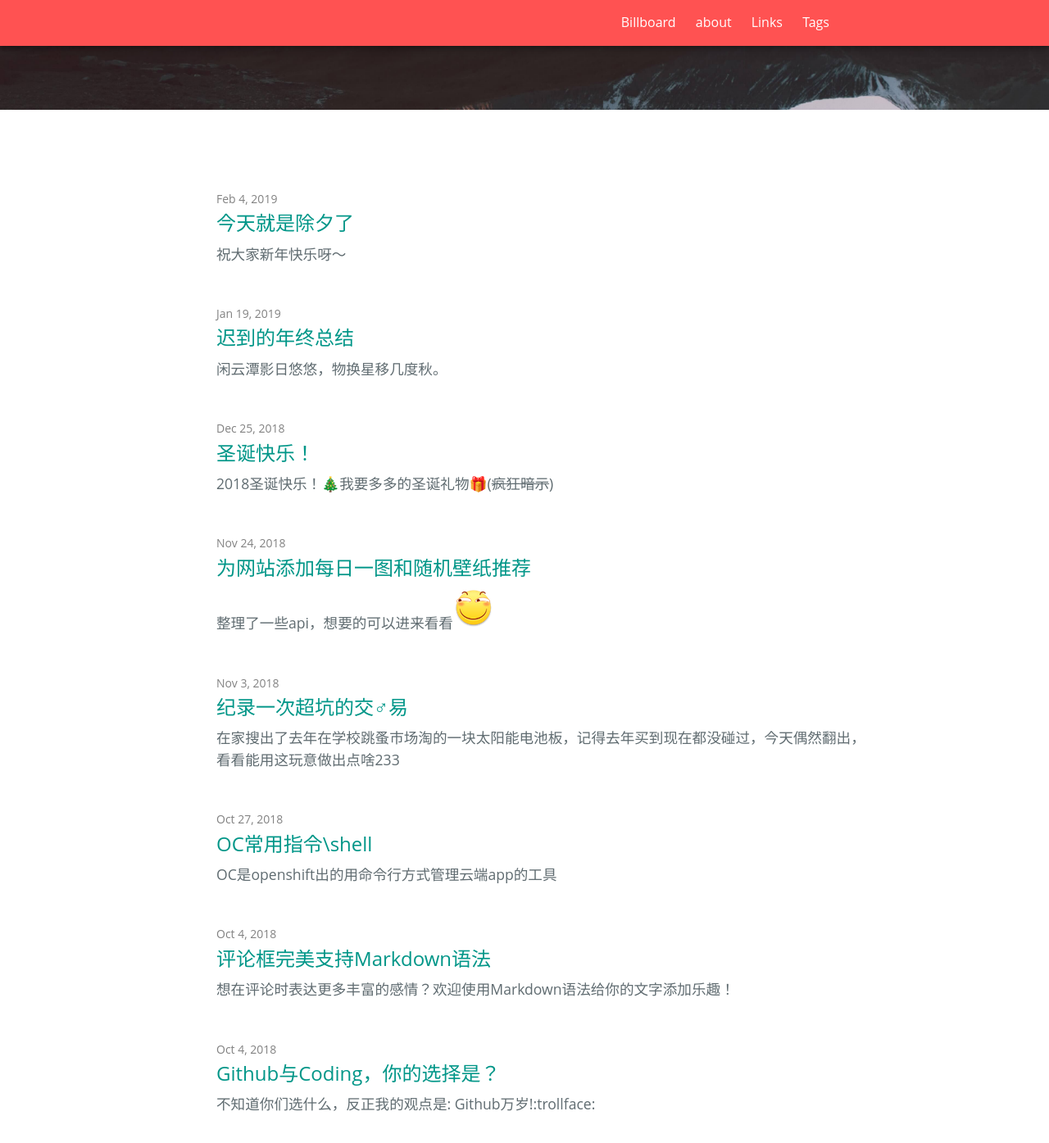
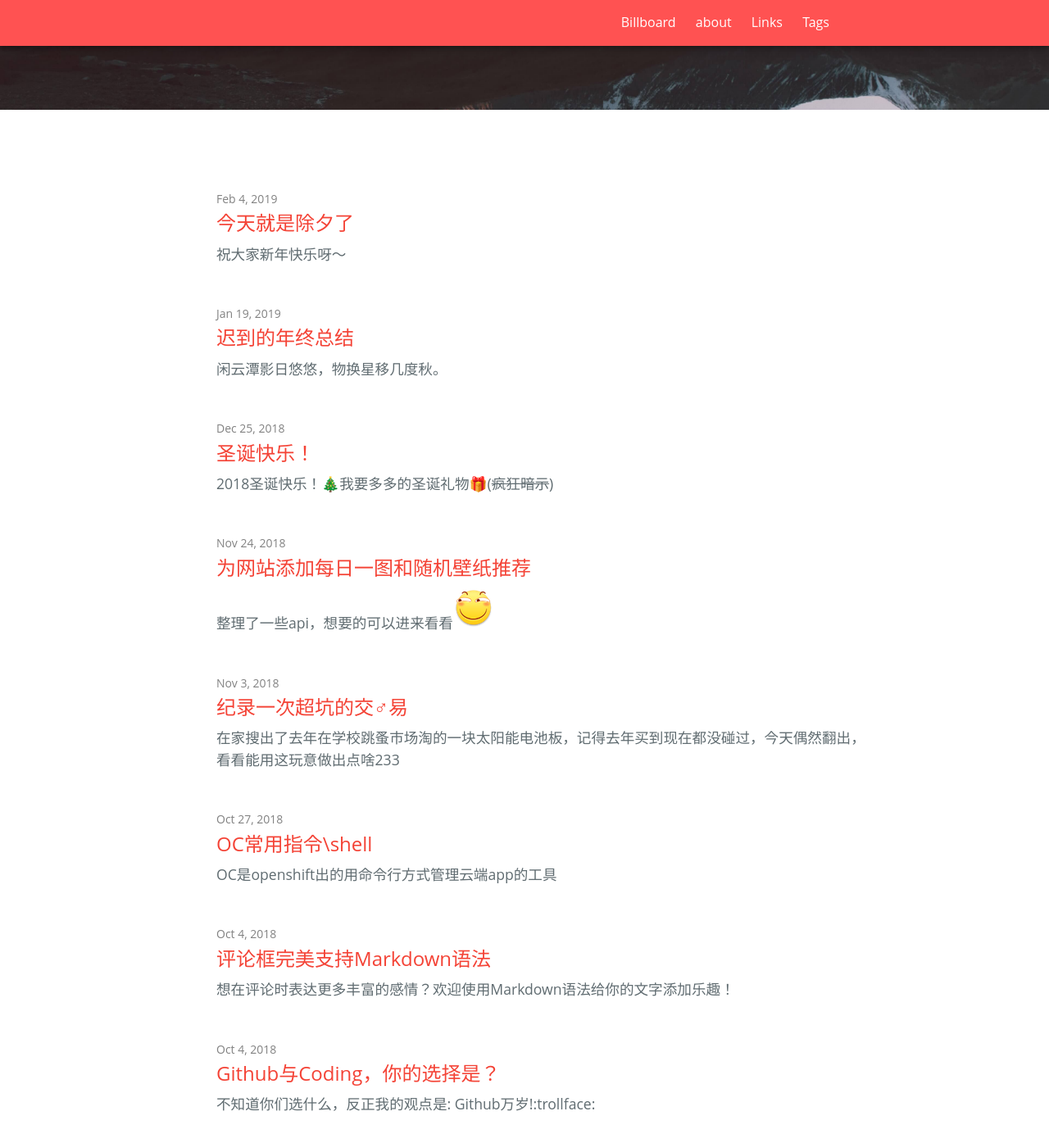
Before and after one commit to link9596/qwq, a Jekyll site: the page built from index.html, in a window 1280 px wide and 1400 px high, scrolled down 239 px. Shown: the top 1395 px of the window at 82% size. Built offline with Jekyll 4.4.1, drawn with Linux system fonts in a browser that asks for light colours; emoji names are drawn with the system emoji font; some web fonts are replaced; the list of posts is cut into pages by our own code; comment, search, counter and statistics services are not loaded.

Commit message:
新年新气象

```diff
--- a/_sass/hydrogen-blog.scss
+++ b/_sass/hydrogen-blog.scss
@@ -44,7 +44,7 @@ body {
 a {
   color: $body-link-color;
   text-decoration: none;
-  color: #009688;
+  color: #F44336;
   -webkit-tap-highlight-color: rgba(0, 0, 0, 0);
 
   &:hover {
```
